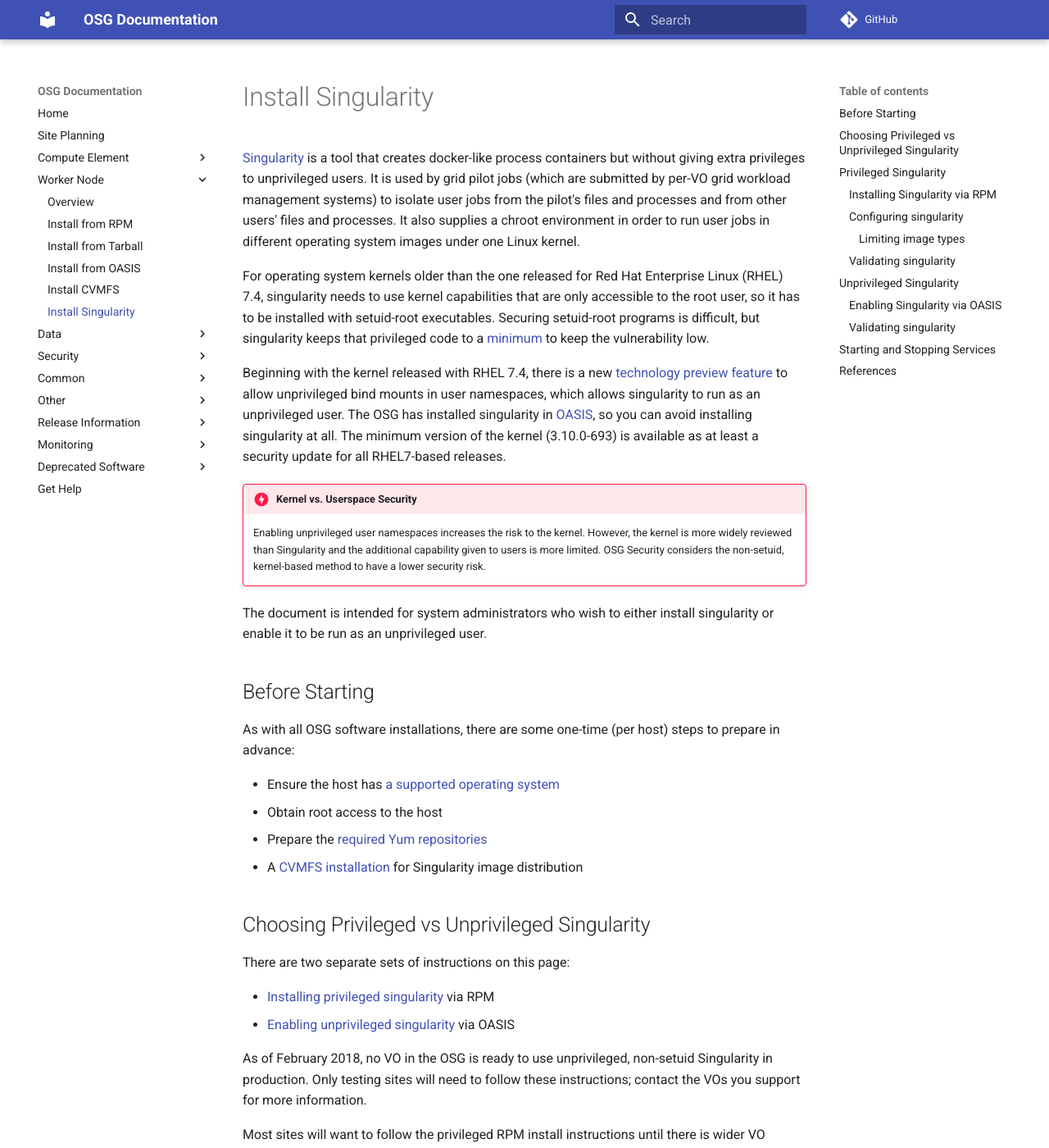
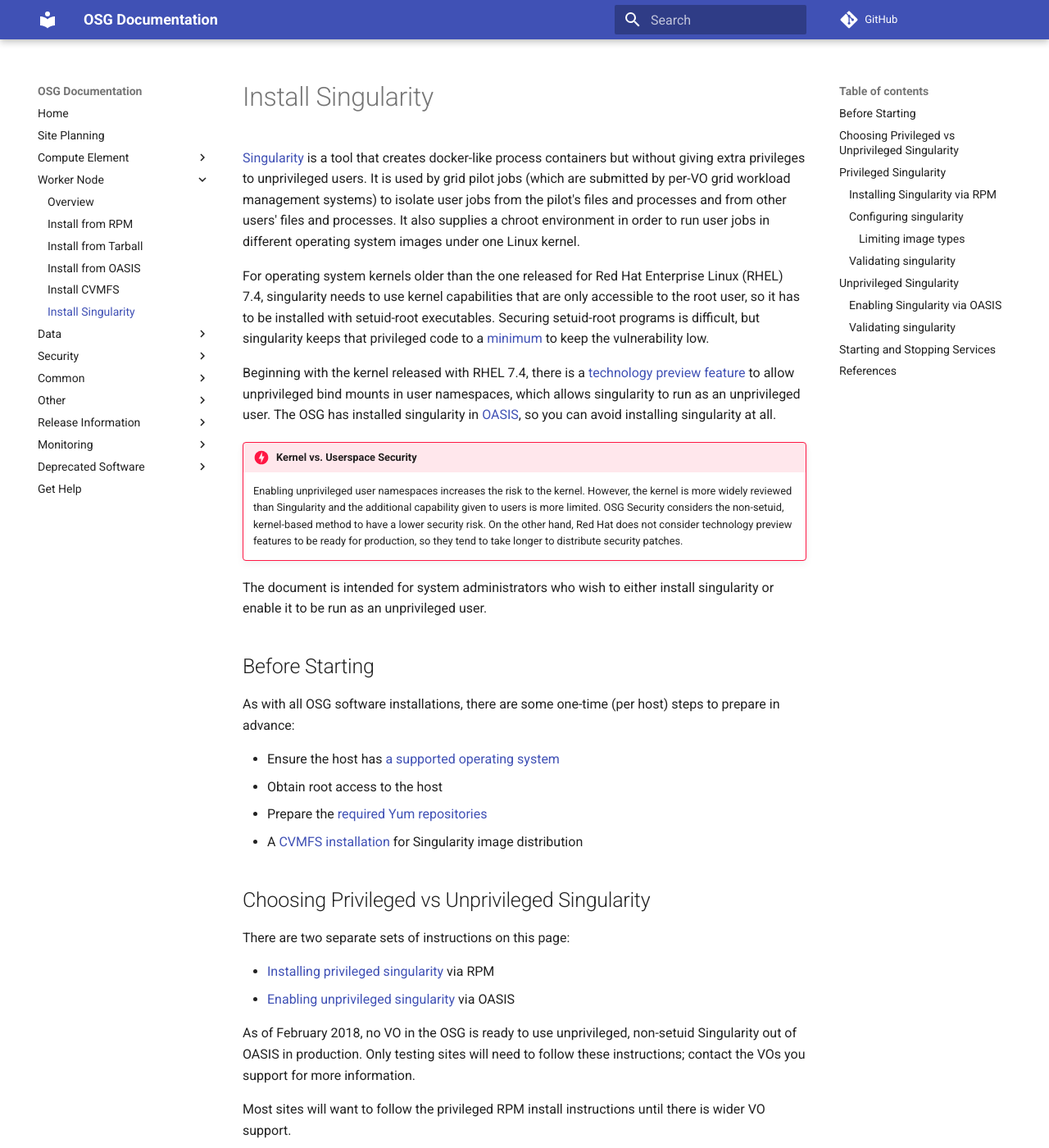
Before and after one commit to osg-htc/docs, an MkDocs documentation site: the page built from docs/worker-node/install-singularity.md, in a window 1280 px wide and 1400 px high. Shown: the whole window at 82% size. Built offline with MkDocs 1.6.1 and Material for MkDocs 9.7.7, drawn with Linux system fonts in a browser that asks for light colours; comment, search, counter and statistics services are not loaded; old or Windows-style settings are respelled for this version of MkDocs; some of the changed text lies outside the part shown.

Commit message:
update discussion of unprivileged user namespaces, including that Red Hat does not consider it ready for production

```diff
--- a/docs/worker-node/install-singularity.md
+++ b/docs/worker-node/install-singularity.md
@@ -18,20 +18,21 @@
 [minimum](http://singularity.lbl.gov/docs-security) to keep the
 vulnerability low.
 
-Beginning with the kernel released with RHEL 7.4, there is a new
+Beginning with the kernel released with RHEL 7.4, there is a
 [technology preview feature](https://access.redhat.com/documentation/en-US/Red_Hat_Enterprise_Linux/7/html-single/7.4_Release_Notes/index.html#technology_previews_kernel)
 to allow unprivileged bind mounts in user namespaces, which allows
 singularity to run as an unprivileged user.  The OSG has installed
 singularity in [OASIS](/worker-node/install-cvmfs), so you can avoid installing
-singularity at all.  The minimum version of the kernel (3.10.0-693) is
-available as at least a security update for all RHEL7-based releases.
+singularity at all.
 
 !!! danger "Kernel vs. Userspace Security"
     Enabling unprivileged user namespaces increases the risk to the
     kernel. However, the kernel is more widely reviewed than Singularity and
     the additional capability given to users is more limited.
     OSG Security considers the non-setuid, kernel-based method to have a
-    lower security risk.
+    lower security risk.  On the other hand, Red Hat does not consider
+    technology preview features to be ready for production, so they
+    tend to take longer to distribute security patches.
 
 The document is intended for system administrators who wish to either
 install singularity or enable it to be run as an unprivileged user.
@@ -54,7 +55,7 @@
 - [Installing privileged singularity](#privileged-singularity) via RPM
 - [Enabling unprivileged singularity](#unprivileged-singularity) via OASIS
 
-As of February 2018, no VO in the OSG is ready to use unprivileged, non-setuid Singularity in production.
+As of February 2018, no VO in the OSG is ready to use unprivileged, non-setuid Singularity out of OASIS in production.
 Only testing sites will need to follow these instructions; contact the VOs you support for more information.
 
 Most sites will want to follow the privileged RPM install instructions until there is wider VO support.
@@ -156,7 +157,7 @@
 ### Enabling Singularity via OASIS ###
 
 If the operating system is an EL 7 variant and has been updated to the EL
-7.4 kernel (3.10.0-693 or greater), you can skip
+7.4 kernel or later, you can skip
 installation altogether and instead do these steps to enable
 singularity to be run as an unprivileged user via CVMFS:
 
```
